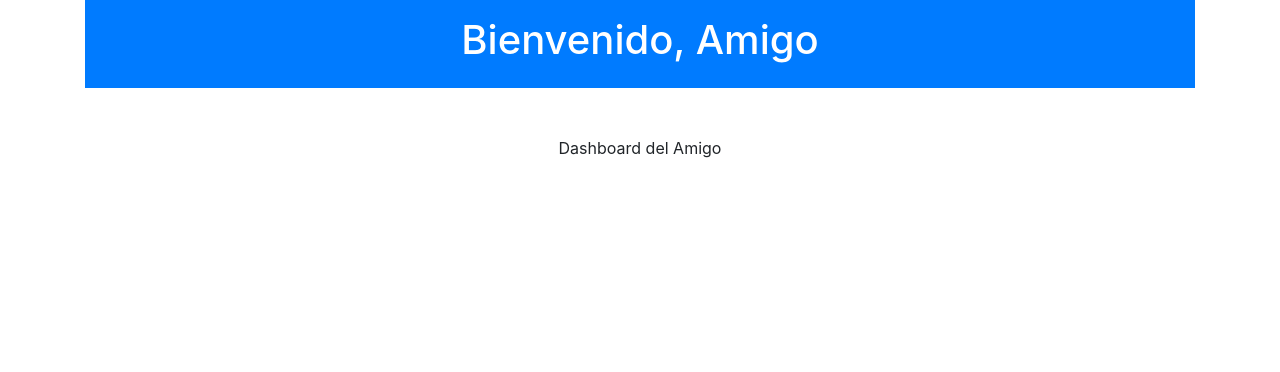
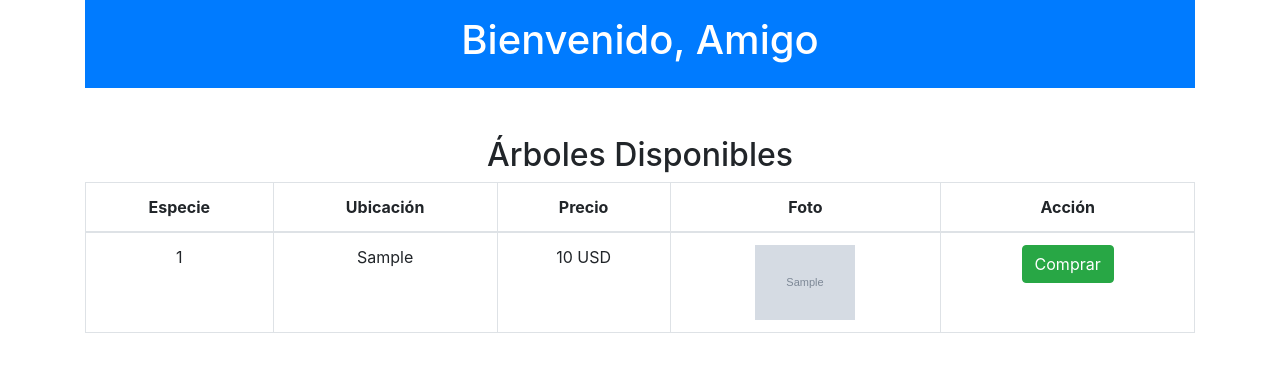
Before and after one commit to Chirivisco/MyTrees-2, a CodeIgniter 4 app: the page made by app/Views/amigos/dashboard.php in a window 1280 px wide. Shown: the top 372 px of the page. Run offline with PHP 8.4 and a stand-in for CodeIgniter, Linux system fonts and the light colour scheme; the template is opened without the code that fills it: most values are stand-ins (such as "Sample title", 1, 10 or a date in 2020); grey boxes marked "Sample" are stand-in pictures; some libraries are stand-ins or nearby versions.

Commit message:
Update dashboard.php

```diff
--- a/app/Views/amigos/dashboard.php
+++ b/app/Views/amigos/dashboard.php
@@ -13,8 +13,43 @@
         </header>
 
         <div class="text-center mt-5">
-            <p>Dashboard del Amigo</p>
-            <!-- Aquí puedes agregar contenido relacionado con los Amigos -->
+            <h2>Árboles Disponibles</h2>
+
+            <!-- Tabla de Árboles Disponibles -->
+            <table class="table table-bordered">
+                <thead>
+                    <tr>
+                        <th>Especie</th>
+                        <th>Ubicación</th>
+                        <th>Precio</th>
+                        <th>Foto</th>
+                        <th>Acción</th>
+                    </tr>
+                </thead>
+                <tbody>
+                    <?php if (!empty($arboles)): ?>
+                        <?php foreach ($arboles as $arbol): ?>
+                            <tr>
+                                <td><?= esc($arbol['especie_id']); ?></td>
+                                <td><?= esc($arbol['ubicacion_geografica']); ?></td>
+                                <td><?= esc($arbol['precio']); ?> USD</td>
+                                <td>
+                                    <?php if (!empty($arbol['foto'])): ?>
+                                        <img src="<?= base_url('uploads/images/' . esc($arbol['foto'])) ?>" alt="Foto del árbol" width="100">
+                                    <?php else: ?>
+                                        <img src="default.jpg" alt="Foto no disponible" width="100">
+                                    <?php endif; ?>
+                                </td>
+                                <td>
+                                    <a href="<?= site_url('compra/arbol/' . $arbol['id']) ?>" class="btn btn-success">Comprar</a>
+                                </td>
+                            </tr>
+                        <?php endforeach; ?>
+                    <?php else: ?>
+                        <p>No available trees at the moment.</p>
+                    <?php endif; ?>
+                </tbody>
+            </table>
         </div>
     </div>
 </body>
```
